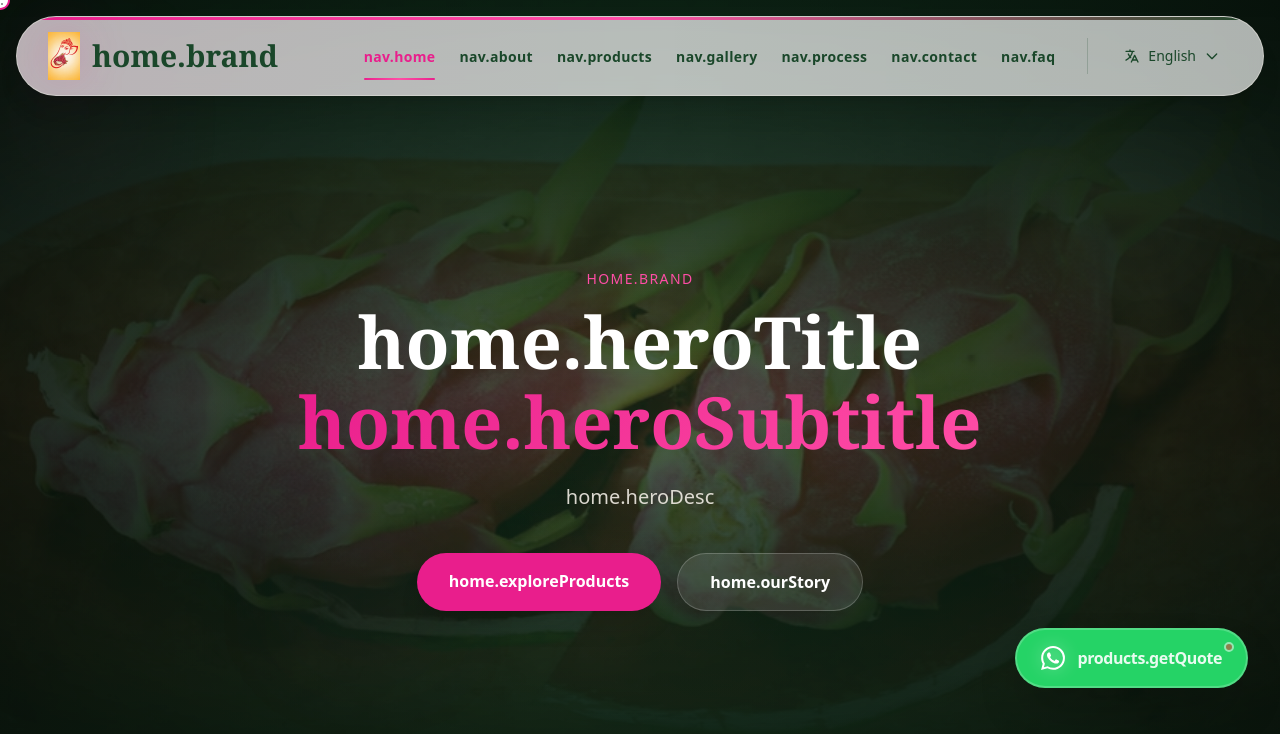
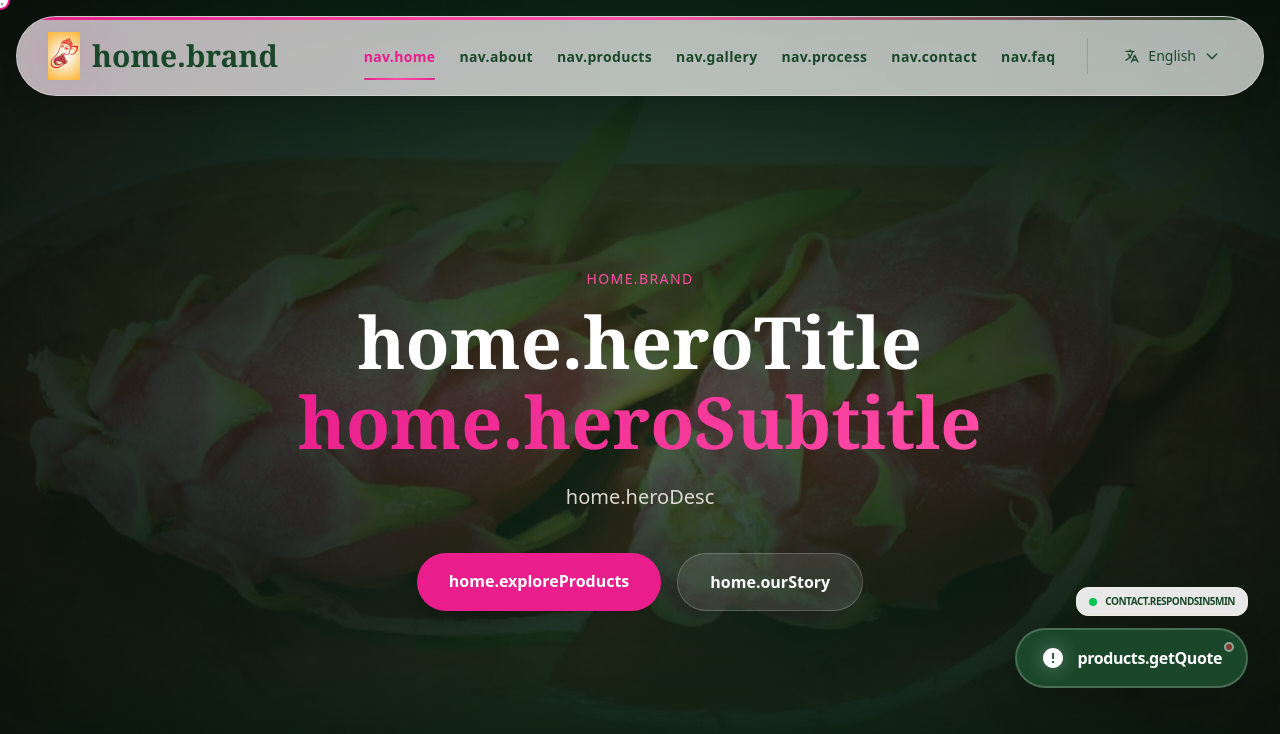
Before and after one commit to Pranav9119/Shivalaiyadragonfarm, a React (Vite) app: page / in a window 1280 px wide. Shown: the top 734 px of the page. Built offline with nearby package versions, Linux system fonts and the light colour scheme; the HTML template or start-up script is replaced by a standard one.

Commit message:
Enhanced Order Now floating button and added product trust badges

```diff
--- a/src/components/ProductCard.jsx
+++ b/src/components/ProductCard.jsx
@@ -70,10 +70,17 @@
         <p className="mt-2 text-gray-600 text-sm leading-relaxed line-clamp-2 relative z-10">
           {displayDesc}
         </p>
-        <div className="mt-4 flex items-center gap-2 relative z-10">
-          <span className={`inline-block w-3 h-3 rounded-full ${variant === 'pink' ? 'bg-dragon-pink' : 'bg-dragon-green'
-            } group-hover:animate-pulse-glow`} />
-          <span className="text-sm font-medium text-dragon-green">{t('common.organicPremium')}</span>
+        <div className="mt-4 flex flex-wrap items-center gap-3 relative z-10">
+          <div className="flex items-center gap-2">
+            <span className={`inline-block w-3 h-3 rounded-full ${variant === 'pink' ? 'bg-dragon-pink' : 'bg-dragon-green'
+              } group-hover:animate-pulse-glow`} />
+            <span className="text-sm font-medium text-dragon-green">{t('common.organicPremium')}</span>
+          </div>
+          <div className="flex items-center gap-1.5 px-2 py-0.5 bg-green-50 rounded-md border border-green-100">
+            <span className="text-[10px] font-bold text-green-600 uppercase tracking-tighter">In Stock</span>
+            <span className="w-1 h-1 bg-green-400 rounded-full animate-pulse" />
+          </div>
+          <span className="text-[10px] font-bold text-dragon-pink uppercase tracking-tighter opacity-70 italic">Freshly Harvested</span>
         </div>
       </div>
     </motion.div >
--- a/src/components/ProductModal.jsx
+++ b/src/components/ProductModal.jsx
@@ -102,13 +102,24 @@
                                     </div>
                                 </div>
 
-                                <div className="mt-12 pt-8 border-t border-gray-100">
-                                    <button
-                                        onClick={onClose}
-                                        className={`w-full py-4 rounded-xl font-bold transition-all ${product.variant === 'pink'
+                                <div className="mt-12 pt-8 border-t border-gray-100 flex flex-col sm:flex-row gap-4">
+                                    <a
+                                        href={`https://wa.me/918675522223?text=${encodeURIComponent(`${t('products.getQuote')} - ${t(product.titleKey)}: `)}`}
+                                        target="_blank"
+                                        rel="noopener noreferrer"
+                                        className={`flex-1 py-4 rounded-xl font-bold transition-all text-center flex items-center justify-center gap-2 ${product.variant === 'pink'
                                             ? 'bg-dragon-pink text-white hover:bg-dragon-pink-light shadow-lg shadow-dragon-pink/30'
                                             : 'bg-dragon-green text-white hover:bg-dragon-green-light shadow-lg shadow-dragon-green/20'
                                             }`}
+                                    >
+                                        <svg className="w-5 h-5" fill="currentColor" viewBox="0 0 24 24">
+                                            <path d="M17.472 14.382c-.297-.149-1.758-.867-2.03-.967-.273-.099-.471-.148-.67.15-.197.297-.767.966-.94 1.164-.173.199-.347.223-.644.075-.297-.15-1.255-.463-2.39-1.475-.883-.788-1.48-1.761-1.653-2.059-.173-.297-.018-.458.13-.606.134-.133.298-.347.446-.52.149-.174.198-.298.298-.497.099-.198.05-.371-.025-.52-.075-.149-.669-1.612-.916-2.207-.242-.579-.487-.5-.669-.51-.173-.008-.371-.01-.57-.01-.198 0-.52.074-.792.372-.272.297-1.04 1.016-1.04 2.479 0 1.462 1.065 2.875 1.213 3.074.149.198 2.096 3.2 5.077 4.487.709.306 1.262.489 1.694.625.712.227 1.36.195 1.871.118.571-.085 1.758-.719 2.006-1.413.248-.694.248-1.289.173-1.413-.074-.124-.272-.198-.57-.347m-5.421 7.403h-.004a9.87 9.87 0 01-5.031-1.378l-.361-.214-3.741.982.998-3.648-.235-.374a9.86 9.86 0 01-1.51-5.26c.001-5.45 4.436-9.884 9.888-9.884 2.64 0 5.122 1.03 6.988 2.898a9.825 9.825 0 012.893 6.994c-.003 5.45-4.437 9.884-9.885 9.884m8.413-18.297A11.815 11.815 0 0012.05 0C5.495 0 .16 5.335.157 11.892c0 2.096.547 4.142 1.588 5.945L.057 24l6.305-1.654a11.882 11.882 0 005.683 1.448h.005c6.554 0 11.89-5.335 11.893-11.893a11.821 11.821 0 00-3.48-8.413z" />
+                                        </svg>
+                                        {t('products.getQuote')}
+                                    </a>
+                                    <button
+                                        onClick={onClose}
+                                        className="flex-1 py-4 bg-gray-100 text-gray-600 hover:bg-gray-200 rounded-xl font-bold transition-all"
                                     >
                                         {t('products.quickViewClose')}
                                     </button>
--- a/src/components/WhatsAppButton.jsx
+++ b/src/components/WhatsAppButton.jsx
@@ -1,48 +1,120 @@
-import { motion } from 'framer-motion'
+import { motion, AnimatePresence } from 'framer-motion'
+import { useState, useEffect } from 'react'
 import { useTranslation } from 'react-i18next'
 
 const WhatsAppButton = () => {
     const { t } = useTranslation()
+    const [isOpen, setIsOpen] = useState(false)
     const phoneNumber = "918675522223"
     const message = encodeURIComponent("Hello! I'm interested in ordering fresh dragon fruits. Can you provide more details?")
     const whatsappUrl = `https://wa.me/${phoneNumber}?text=${message}`
 
     return (
+        <div className="fixed bottom-24 right-4 md:bottom-28 md:right-8 z-50 flex flex-col items-end gap-3">
+            {/* Trust Label */}
+            <AnimatePresence>
+                {!isOpen && (
+                    <motion.div
+                        initial={{ opacity: 0, y: 10, scale: 0.9 }}
+                        animate={{ opacity: 1, y: 0, scale: 1 }}
+                        exit={{ opacity: 0, scale: 0.9 }}
+                        className="bg-white/90 backdrop-blur-md px-3 py-1.5 rounded-xl shadow-xl border border-cream-dark text-[10px] font-bold text-dragon-green uppercase tracking-tighter flex items-center gap-2 pointer-events-none"
+                    >
+                        <span className="relative flex h-2 w-2">
+                            <span className="animate-ping absolute inline-flex h-full w-full rounded-full bg-green-400 opacity-75"></span>
+                            <span className="relative inline-flex rounded-full h-2 w-2 bg-green-500"></span>
+                        </span>
+                        {t('contact.respondsIn5Min')}
+                    </motion.div>
+                )}
+            </AnimatePresence>
+
+            {/* Expandable Menu */}
+            <AnimatePresence>
+                {isOpen && (
+                    <motion.div
+                        initial={{ opacity: 0, y: 20 }}
+                        animate={{ opacity: 1, y: 0 }}
+                        exit={{ opacity: 0, y: 20 }}
+                        className="flex flex-col gap-3 mb-2"
+                    >
+                        {/* Call Button */}
+                        <motion.a
+                            href={`tel:+${phoneNumber}`}
+                            whileHover={{ scale: 1.1 }}
+                            whileTap={{ scale: 0.9 }}
+                            className="flex items-center gap-3 px-5 py-3 bg-dragon-green text-white rounded-2xl shadow-xl border-2 border-white/20"
+                        >
+                            <svg className="w-5 h-5" fill="none" viewBox="0 0 24 24" stroke="currentColor">
+                                <path strokeLinecap="round" strokeLinejoin="round" strokeWidth={2} d="M3 5a2 2 0 012-2h3.28a1 1 0 01.948.684l1.498 4.493a1 1 0 01-.502 1.21l-2.257 1.13a11.042 11.042 0 005.516 5.516l1.13-2.257a1 1 0 011.21-.502l4.493 1.498a1 1 0 01.684.949V19a2 2 0 01-2 2h-1C9.716 21 3 14.284 3 6V5z" />
+                            </svg>
+                            <span className="font-bold text-sm tracking-tight">{t('contact.callNow')}</span>
+                        </motion.a>
+
+                        {/* WhatsApp Button */}
                         <motion.a
                             href={whatsappUrl}
                             target="_blank"
                             rel="noopener noreferrer"
+                            whileHover={{ scale: 1.1 }}
+                            whileTap={{ scale: 0.9 }}
+                            className="flex items-center gap-3 px-5 py-3 bg-[#25D366] text-white rounded-2xl shadow-xl border-2 border-white/20"
+                        >
+                            <svg className="w-5 h-5" fill="currentColor" viewBox="0 0 24 24">
+                                <path d="M17.472 14.382c-.297-.149-1.758-.867-2.03-.967-.273-.099-.471-.148-.67.15-.197.297-.767.966-.94 1.164-.173.199-.347.223-.644.075-.297-.15-1.255-.463-2.39-1.475-.883-.788-1.48-1.761-1.653-2.059-.173-.297-.018-.458.13-.606.134-.133.298-.347.446-.52.149-.174.198-.298.298-.497.099-.198.05-.371-.025-.52-.075-.149-.669-1.612-.916-2.207-.242-.579-.487-.5-.669-.51-.173-.008-.371-.01-.57-.01-.198 0-.52.074-.792.372-.272.297-1.04 1.016-1.04 2.479 0 1.462 1.065 2.875 1.213 3.074.149.198 2.096 3.2 5.077 4.487.709.306 1.262.489 1.694.625.712.227 1.36.195 1.871.118.571-.085 1.758-.719 2.006-1.413.248-.694.248-1.289.173-1.413-.074-.124-.272-.198-.57-.347m-5.421 7.403h-.004a9.87 9.87 0 01-5.031-1.378l-.361-.214-3.741.982.998-3.648-.235-.374a9.86 9.86 0 01-1.51-5.26c.001-5.45 4.436-9.884 9.888-9.884 2.64 0 5.122 1.03 6.988 2.898a9.825 9.825 0 012.893 6.994c-.003 5.45-4.437 9.884-9.885 9.884m8.413-18.297A11.815 11.815 0 0012.05 0C5.495 0 .16 5.335.157 11.892c0 2.096.547 4.142 1.588 5.945L.057 24l6.305-1.654a11.882 11.882 0 005.683 1.448h.005c6.554 0 11.89-5.335 11.893-11.893a11.821 11.821 0 00-3.48-8.413z" />
+                            </svg>
+                            <span className="font-bold text-sm tracking-tight">{t('contact.chatWhatsApp')}</span>
+                        </motion.a>
+                    </motion.div>
+                )}
+            </AnimatePresence>
+
+            {/* Main Toggle Button */}
+            <motion.button
+                onClick={() => setIsOpen(!isOpen)}
                 initial={{ x: 100, opacity: 0 }}
-            animate={{ x: 0, opacity: 1 }}
+                animate={{
+                    x: 0,
+                    opacity: 1,
+                    scale: isOpen ? 1 : [1, 1.05, 1, 1.05, 1]
+                }}
+                transition={{
+                    scale: {
+                        duration: 0.6,
+                        repeat: Infinity,
+                        repeatDelay: 5,
+                        ease: "easeInOut"
+                    }
+                }}
                 whileHover={{ scale: 1.05 }}
                 whileTap={{ scale: 0.95 }}
-            className="fixed bottom-24 right-4 md:bottom-28 md:right-8 z-50 flex items-center gap-3 px-6 py-4 bg-[#25D366] text-white rounded-full shadow-2xl hover:shadow-green-500/20 transition-all overflow-hidden group border-2 border-white/20"
-            aria-label="Order Now on WhatsApp"
+                className={`relative flex items-center gap-3 px-6 py-4 rounded-full shadow-2xl transition-all overflow-hidden border-2 border-white/20 ${
+                    isOpen ? 'bg-dragon-pink text-white' : 'bg-dragon-green text-white'
+                }`}
             >
-            {/* Animated Glow Effect */}
-            <div className="absolute inset-0 bg-gradient-to-r from-white/0 via-white/20 to-white/0 -translate-x-full group-hover:translate-x-full transition-transform duration-1000" />
-
-            {/* WhatsApp Icon */}
+                {isOpen ? (
+                    <>
+                        <svg className="w-6 h-6" fill="none" viewBox="0 0 24 24" stroke="currentColor">
+                            <path strokeLinecap="round" strokeLinejoin="round" strokeWidth={2} d="M6 18L18 6M6 6l12 12" />
+                        </svg>
+                        <span className="font-bold tracking-tight">{t('products.quickViewClose')}</span>
+                    </>
+                ) : (
+                    <>
                         <div className="relative">
-                <div className="absolute inset-0 bg-white rounded-full scale-110 blur-sm opacity-20 group-hover:scale-150 transition-transform duration-500" />
-                <svg
-                    className="w-6 h-6 relative z-10"
-                    fill="currentColor"
-                    viewBox="0 0 24 24"
-                    xmlns="http://www.w3.org/2000/svg"
-                >
-                    <path d="M17.472 14.382c-.297-.149-1.758-.867-2.03-.967-.273-.099-.471-.148-.67.15-.197.297-.767.966-.94 1.164-.173.199-.347.223-.644.075-.297-.15-1.255-.463-2.39-1.475-.883-.788-1.48-1.761-1.653-2.059-.173-.297-.018-.458.13-.606.134-.133.298-.347.446-.52.149-.174.198-.298.298-.497.099-.198.05-.371-.025-.52-.075-.149-.669-1.612-.916-2.207-.242-.579-.487-.5-.669-.51-.173-.008-.371-.01-.57-.01-.198 0-.52.074-.792.372-.272.297-1.04 1.016-1.04 2.479 0 1.462 1.065 2.875 1.213 3.074.149.198 2.096 3.2 5.077 4.487.709.306 1.262.489 1.694.625.712.227 1.36.195 1.871.118.571-.085 1.758-.719 2.006-1.413.248-.694.248-1.289.173-1.413-.074-.124-.272-.198-.57-.347m-5.421 7.403h-.004a9.87 9.87 0 01-5.031-1.378l-.361-.214-3.741.982.998-3.648-.235-.374a9.86 9.86 0 01-1.51-5.26c.001-5.45 4.436-9.884 9.888-9.884 2.64 0 5.122 1.03 6.988 2.898a9.825 9.825 0 012.893 6.994c-.003 5.45-4.437 9.884-9.885 9.884m8.413-18.297A11.815 11.815 0 0012.05 0C5.495 0 .16 5.335.157 11.892c0 2.096.547 4.142 1.588 5.945L.057 24l6.305-1.654a11.882 11.882 0 005.683 1.448h.005c6.554 0 11.89-5.335 11.893-11.893a11.821 11.821 0 00-3.48-8.413z" />
+                            <span className="absolute inset-0 bg-white rounded-full scale-110 blur-sm opacity-20" />
+                            <svg className="w-6 h-6 relative z-10" fill="currentColor" viewBox="0 0 24 24">
+                                <path d="M12 2C6.48 2 2 6.48 2 12s4.48 10 10 10 10-4.48 10-10S17.52 2 12 2zm1 15h-2v-2h2v2zm0-4h-2V7h2v6z" />
                             </svg>
                         </div>
-
-            {/* Text Label */}
-            <span className="font-bold tracking-tight text-white/90 group-hover:text-white transition-colors">
+                        <span className="font-bold tracking-tight whitespace-nowrap">
                             {t('products.getQuote')}
                         </span>
-
-            {/* Notification Dot */}
                         <span className="absolute top-3 right-3 w-2.5 h-2.5 bg-red-500 rounded-full border-2 border-white animate-pulse" />
-        </motion.a>
+                    </>
+                )}
+            </motion.button>
+        </div>
     )
 }
 
--- a/src/i18n/locales/en.json
+++ b/src/i18n/locales/en.json
@@ -284,6 +284,8 @@
     "messagePlaceholder": "Tell us about your inquiry...",
     "sendMessageBtn": "Send Message",
     "chatWhatsApp": "Chat on WhatsApp",
+    "callNow": "Call Now",
+    "respondsIn5Min": "Typically responds in 5 mins",
     "visitUs": "Visit Us",
     "address": "Address",
     "addressValue": "Shivalaiya Farms, Siruvani Main Road\nSF No: 15-1, Theethipalayam Post\nPerur, Coimbatore - 641010",
--- a/src/i18n/locales/hi.json
+++ b/src/i18n/locales/hi.json
@@ -280,6 +280,8 @@
     "messagePlaceholder": "अपनी पूछताछ यहाँ लिखें...",
     "sendMessageBtn": "संदेश भेजें",
     "chatWhatsApp": "WhatsApp पर चैट करें",
+    "callNow": "अभी कॉल करें",
+    "respondsIn5Min": "आमतौर पर 5 मिनट में जवाब मिलता है",
     "visitUs": "हमसे मिलें",
     "address": "पता",
     "addressValue": "123 ऑर्गेनिक फार्म रोड\nट्रॉपिकल वैली",
--- a/src/i18n/locales/ta.json
+++ b/src/i18n/locales/ta.json
@@ -280,6 +280,8 @@
     "messagePlaceholder": "உங்கள் கேள்வியை சொல்லுங்கள்...",
     "sendMessageBtn": "செய்தி அனுப்புங்கள்",
     "chatWhatsApp": "வாட்ஸ்அப் மூலம் அரட்டை",
+    "callNow": "இப்போது அழைக்கவும்",
+    "respondsIn5Min": "பொதுவாக 5 நிமிடங்களில் பதில் கிடைக்கும்",
     "visitUs": "எங்களை வருகை தாருங்கள்",
     "address": "முகவரி",
     "addressValue": "123 இயற்கை பண்ணை சாலை\nவெப்பமண்டல பள்ளத்தாக்கு",
```
Lines whose indentation alone changed are shown as unchanged.
